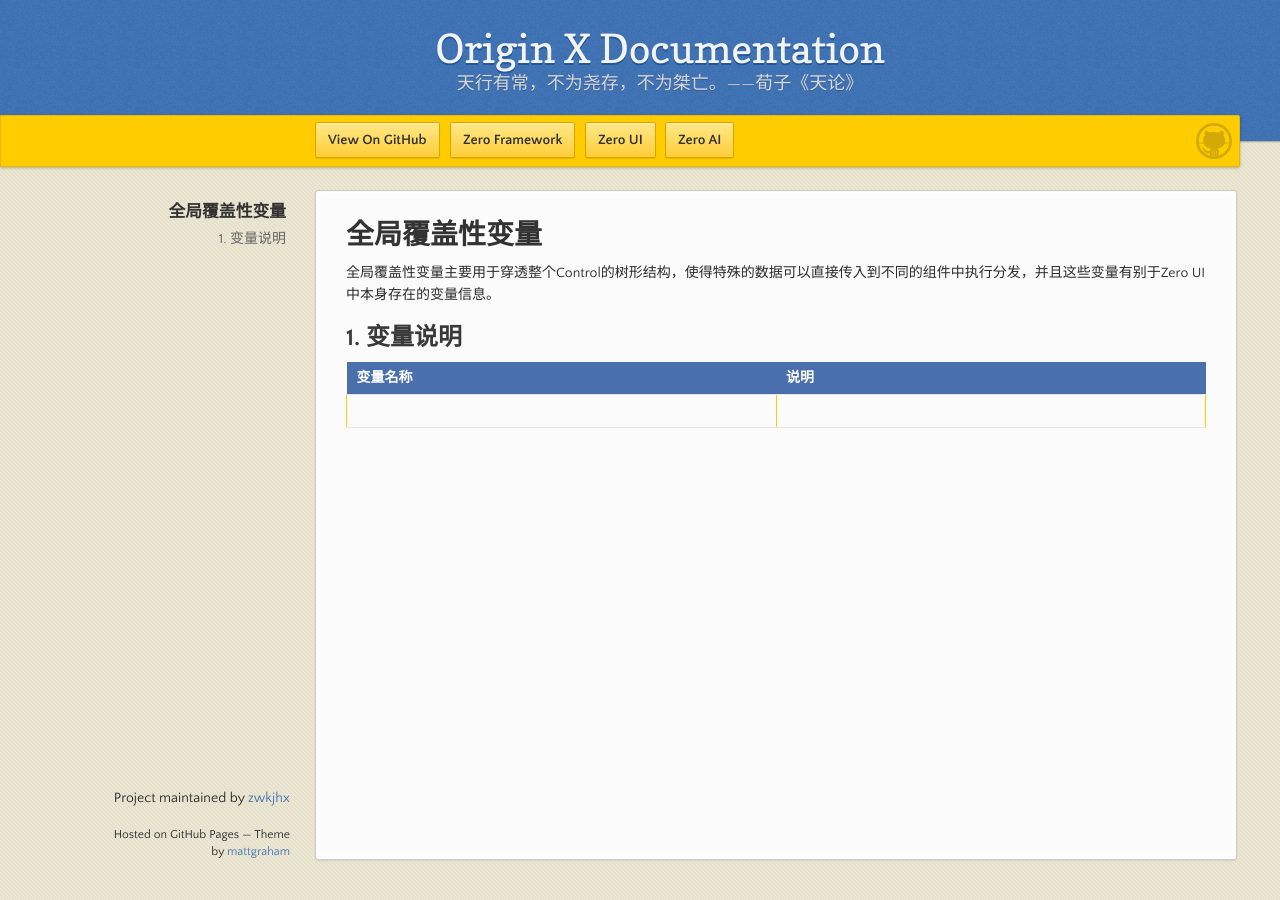
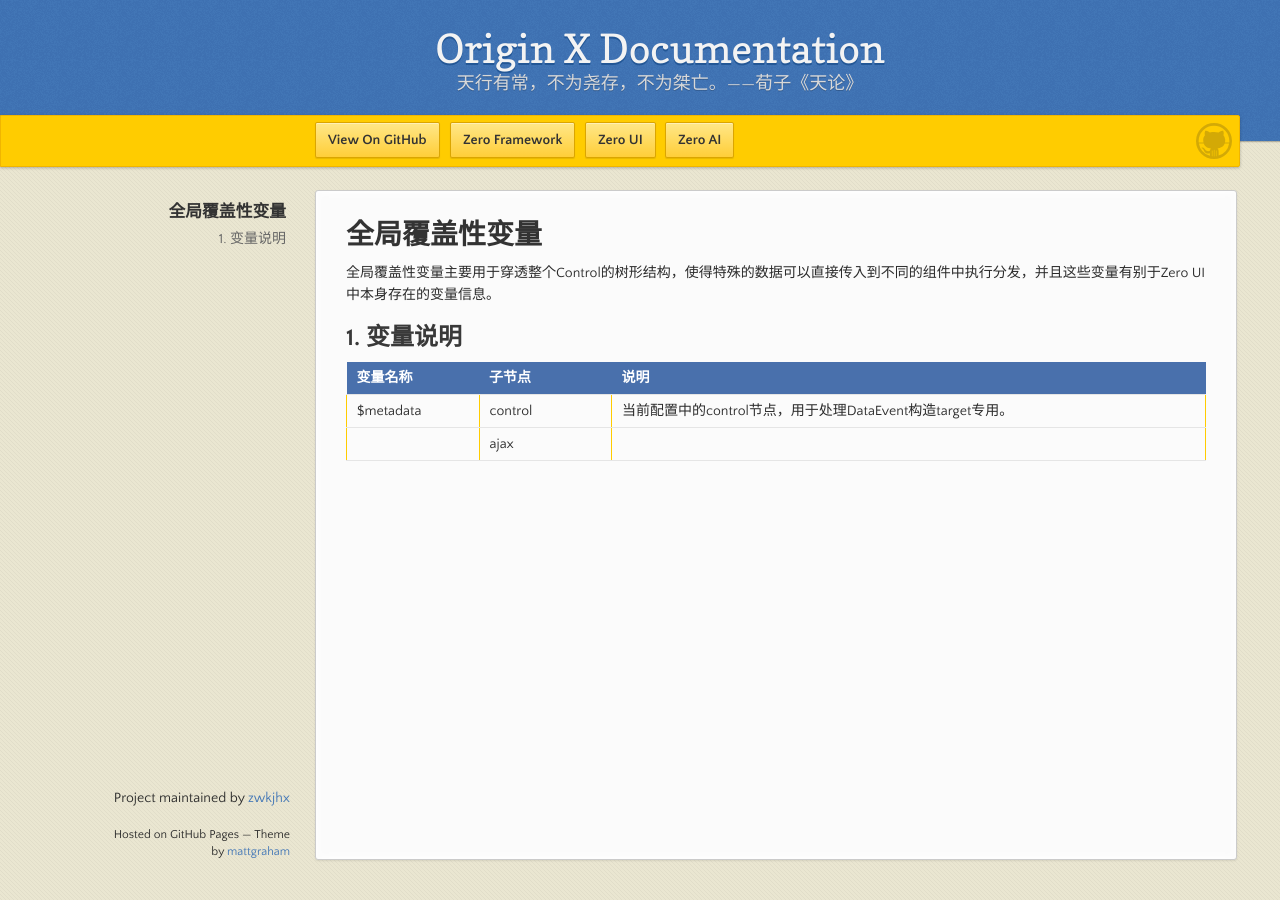
Before and after one commit to zwkjhx/ox-doc, a Jekyll site: the page built from specification/3-origin-xgui-fan/spo-016-quan-ju-fu-gai-xing-bian-liang.md, in a window 1280 px wide. Built offline with Jekyll 4.4.1, drawn with Linux system fonts in a browser that asks for light colours; our own code applies the rules of GitHub Pages for plain Markdown files.

Commit message:
Updates specification/3-origin-xgui-fan/spo-016-quan-ju-fu-gai-xing-bian-liang.md
Auto commit by GitBook Editor

```diff
--- a/specification/3-origin-xgui-fan/spo-016-quan-ju-fu-gai-xing-bian-liang.md
+++ b/specification/3-origin-xgui-fan/spo-016-quan-ju-fu-gai-xing-bian-liang.md
@@ -4,6 +4,7 @@
 
 ## 1. 变量说明
 
-| 变量名称 | 说明 |
-| :--- | :--- |
-|  |  |
+| 变量名称 | 子节点 | 说明 |
+| :--- | :--- | :--- |
+| $metadata | control | 当前配置中的control节点，用于处理DataEvent构造target专用。 |
+|  | ajax |  |
```
